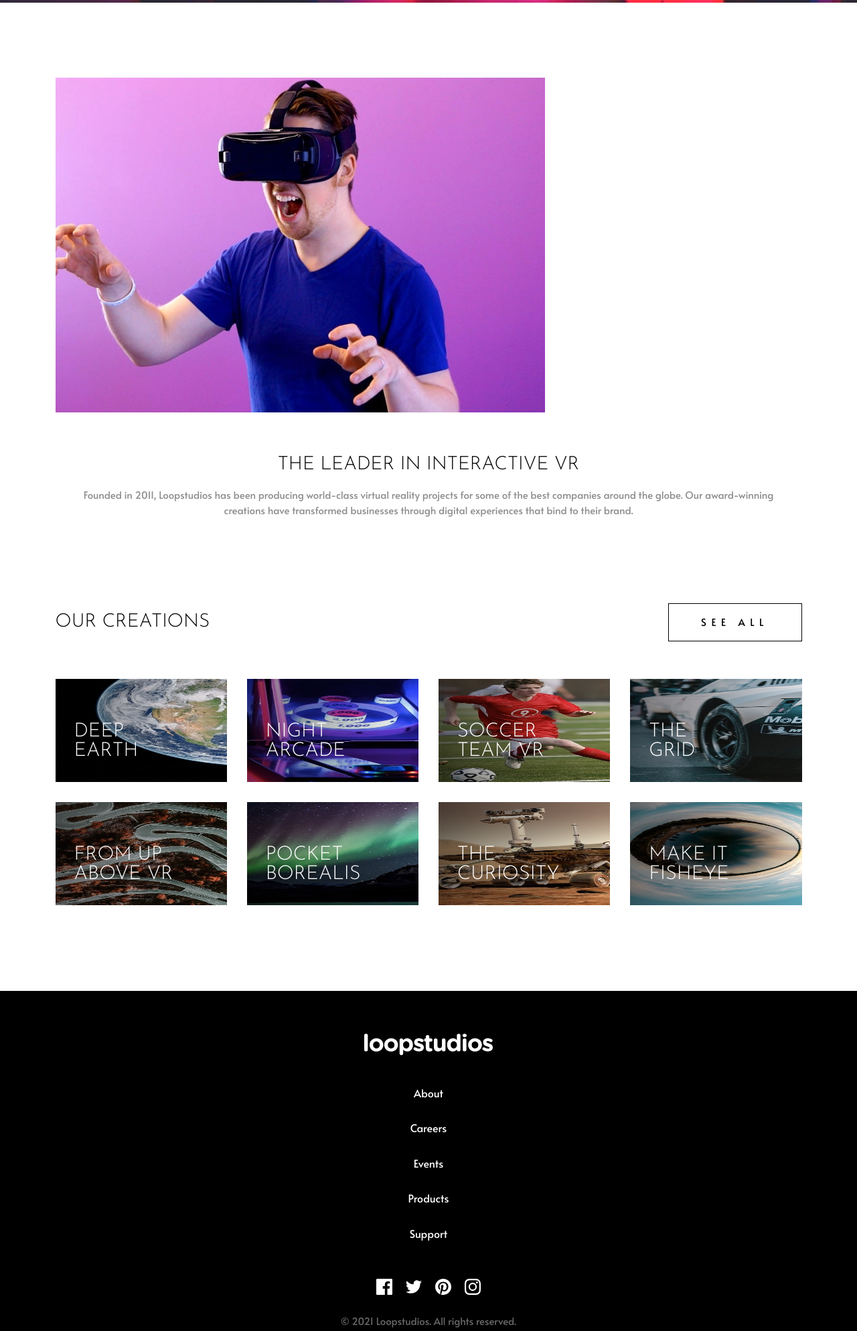
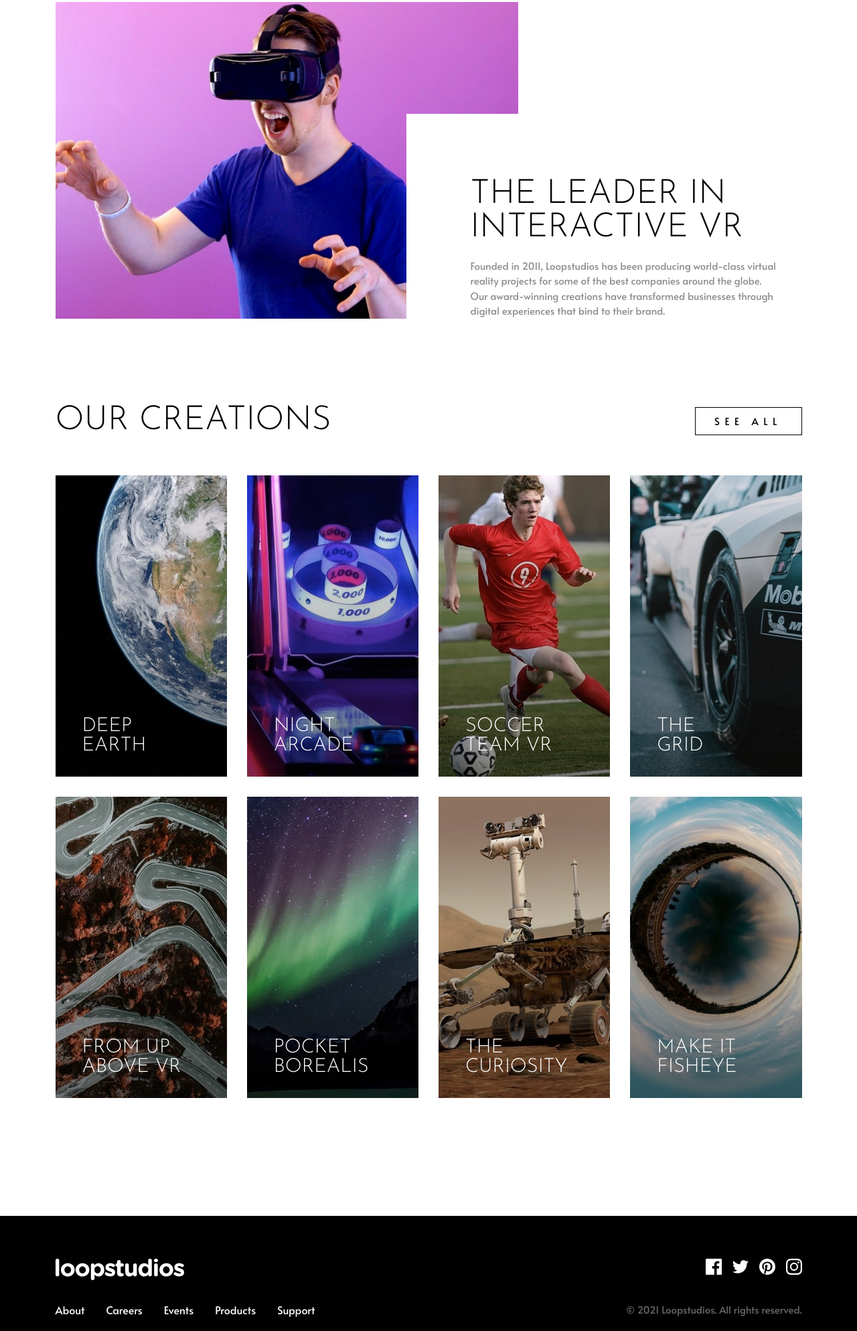
Before and after one commit to madegilangaditya/loopstudios-landing-page-main, a website: page index.html in a window 1280 px wide. Shown: the part 796-2784 px from the top of the page at 67% size. Drawn offline with Linux system fonts and the light colour scheme.

Commit message:
finishing desktop style

```diff
--- a/src/scss/_banner.scss
+++ b/src/scss/_banner.scss
@@ -1,23 +1,23 @@
 .banner{
-    @apply h-screen lg:pb-[145px];
+    @apply h-screen lg:h-auto lg:pb-[145px] lg:pt-56 relative;
 
     .banner-img{
-        @apply absolute h-full w-full object-cover;
+        @apply absolute h-full w-full object-cover top-0 object-top;
         z-index:-1;
     }
 
     .container{
-        @apply h-screen flex items-center;
+        @apply h-screen lg:h-auto flex items-center;
     }
 
     .title-wrap{
         @apply border-2 border-white py-8 px-[34px] w-full lg:max-w-[653px] lg:px-11 lg:py-10;
 
         h1{
-            @apply font-josefin-sans uppercase text-white leading-none text-[35px] lg:text-[62px];
+            @apply font-josefin-sans uppercase text-white leading-none text-[2.188rem] lg:text-[3.875rem];
 
             @media (max-width:374px) {
-                @apply text-[27px];
+                @apply text-[1.688rem];
             }
         }
     }
--- a/src/scss/_card-section.scss
+++ b/src/scss/_card-section.scss
@@ -1,5 +1,5 @@
 .cards{
-    @apply pt-16 pb-32;
+    @apply pt-16 pb-32 lg:pb-44;
 
     .title-wrap{
         @apply text-center lg:flex lg:justify-between lg:items-center lg:text-left pb-14;
@@ -10,7 +10,7 @@
     }
 
     .card-item{
-        @apply relative;
+        @apply relative lg:flex lg:min-h-[450px];
 
         img{
             @apply absolute w-full h-full;
@@ -18,13 +18,17 @@
         }
 
         span{
-            @apply block pb-8 pt-16 px-7 text-[29px] font-josefin-sans text-white uppercase max-w-[215px] leading-none relative;
+            @apply block pb-8 pt-16 px-7 lg:px-10 text-[1.813rem] font-josefin-sans text-white uppercase max-w-[215px] lg:max-w-[230px] leading-none relative lg:mt-auto;
         }
 
         &:before {
             @apply absolute w-full h-full z-0;
             content:'';
             background: linear-gradient(90deg, rgba(0,0,0,0.4990589985994398) 0%, rgba(0,0,0,0) 100%);
+
+            @screen lg {
+                background: linear-gradient(0deg, rgba(0,0,0,0.4990589985994398) 0%, rgba(0,0,0,0) 100%);
+            }
         }
 
         &:hover{
--- a/src/scss/_footer.scss
+++ b/src/scss/_footer.scss
@@ -1,15 +1,26 @@
 footer{
     @apply bg-black py-16 text-center;
+
+    .column{
+        @apply lg:flex lg:justify-between;
+    }
 
     .col-left{
 
         img{
-            @apply mx-auto mb-11;
+            @apply mx-auto mb-11 lg:mb-8 lg:ml-0;
         }
     }
 
+    .footer-menu{
+        .main-menu-wrap{
+            @apply lg:flex lg:gap-8;
+        }
+
+    }
+
     .menu-item {
-        @apply mb-7;
+        @apply mb-7 lg:mb-0;
 
         a{
             @apply normal-case text-base font-sans;
@@ -17,7 +28,25 @@ footer{
     }
 
     .social-wrap{
-        @apply flex justify-center gap-5 items-center mt-14 mb-7;
+        @apply flex justify-center gap-5 lg:gap-4 items-center mt-14 mb-7 lg:mt-0 lg:justify-end lg:mb-9;
+
+        .social-item{
+            a{
+                @apply relative inline-block;
+
+                &:after{
+                    content: '';
+                    @apply absolute w-6 h-[2px] bg-white left-1/2 bottom-[-8px] transition-opacity opacity-0;
+                    transform: translateX(-50%);
+                }
+
+                &:hover{
+                    &::after{
+                        @apply opacity-100;
+                    }
+                }
+            }
+        }
     }
 
     .copyright{
--- a/src/scss/_general.scss
+++ b/src/scss/_general.scss
@@ -4,13 +4,13 @@
 }
 
 h1, h2, h3{
-    @apply font-josefin-sans uppercase text-black text-[28px] leading-none;
+    @apply font-josefin-sans uppercase text-black text-[1.75rem] lg:text-[3.125rem] leading-none;
 }
 
 @import url('https://fonts.googleapis.com/css2?family=Alata&family=Josefin+Sans:ital,wght@0,300;1,300&display=swap');
 
 body{
-    @apply text-[15px] text-darkGray ;
+    @apply text-[0.938rem] text-darkGray ;
 }
 
 .container{
@@ -18,7 +18,7 @@ body{
 }
 
 .btn{
-    @apply min-w-[200px] border border-black p-4 text-center text-black uppercase tracking-[0.5em] transition-colors;
+    @apply min-w-[200px] lg:min-w-[160px] border border-black p-4 lg:p-[9px] text-center text-black uppercase tracking-[0.5em] transition-colors;
 
     &:hover{
         @apply bg-black text-white;
--- a/src/scss/_header.scss
+++ b/src/scss/_header.scss
@@ -1,5 +1,5 @@
 .header-fixed{
-    @apply absolute w-full pt-[50px] lg:pt-[60px]  transition-colors;
+    @apply absolute w-full pt-[50px] lg:pt-[60px]  transition-colors z-10;
 
     .main-menu{
         @apply hidden lg:flex w-full lg:flex-initial lg:basis-0;
@@ -42,7 +42,19 @@
     @apply mb-12 lg:mb-0;
 
     a{
-        @apply text-[24px] text-white font-josefin-sans uppercase leading-none lg:normal-case lg:font-sans lg:text-[18px];
+        @apply text-[1.5rem] text-white font-josefin-sans uppercase leading-none lg:normal-case lg:font-sans lg:text-[1.125rem] relative;
+
+        &:after{
+            content: '';
+            @apply absolute w-6 h-[2px] bg-white left-1/2 bottom-[-8px] transition-opacity opacity-0;
+            transform: translateX(-50%);
+        }
+
+        &:hover{
+            &::after{
+                @apply opacity-100;
+            }
+        }
 
     }
 
--- a/src/scss/_two-col-image.scss
+++ b/src/scss/_two-col-image.scss
@@ -1,11 +1,28 @@
 .two-col-image{
-    @apply pt-28 pb-16;
+    @apply pt-28 pb-16 lg:pt-40;
 
     .text-wrap{
-        @apply text-center pt-16 px-2.5;
+        @apply text-center pt-16 px-2.5 lg:text-left lg:pr-8 lg:pl-24 lg:pt-24;
 
         h2{
-            @apply pb-5;
+            @apply pb-5 lg:text-[3.125rem];
+        }
+    }
+
+    .column{
+        @apply lg:flex lg:items-end;
+
+        .col-left{
+            @apply lg:flex-auto lg:shrink-0 lg:max-w-[62%];
+
+            img{
+                @apply w-full;
+            }
+        }
+
+        .col-right{
+            @apply lg:ml-[-15%] lg:bg-white;
+
         }
     }
 }
```
Also changed, not shown: dist/app.css, 1 other file.
